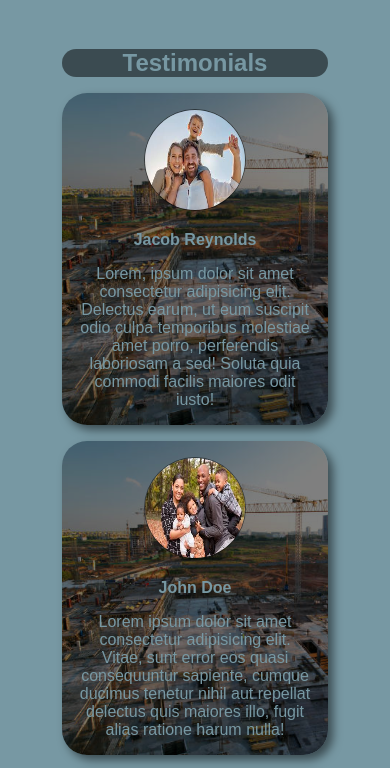
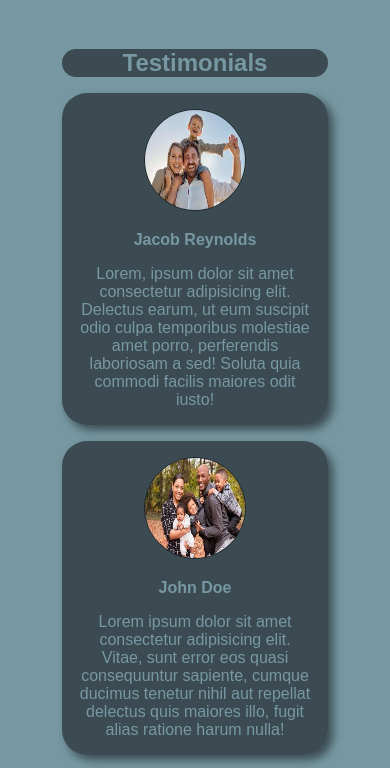
Before and after one commit to HopenJay/Construction, a plain HTML site: page index.html in a window 390 px wide. Shown: the part 1003-1771 px from the top of the page. Drawn offline with Linux system fonts and the light colour scheme.

Commit message:
removed the background pictures butleft themoveablehamburger

```diff
--- a/about.css
+++ b/about.css
@@ -43,14 +43,6 @@ section div{
     /* border: 1px solid #000; */
     background-color: rgba(0, 0, 0, 0.5);
     border-radius: 10px;
-    background-image: url('images/abt_header.jpg');
-    background-blend-mode: overlay;
-    background-repeat: no-repeat;
-    background-size: cover;
-}
-
-.nobg{
-    background-image: none;
 }
 
 section > div p{
--- a/contact.css
+++ b/contact.css
@@ -1,11 +1,2 @@
 @import url("index.css");
 @import url("about.css");
-section div{
-    /* border: 1px solid #000; */
-    background-color: rgba(0, 0, 0, 0.5);
-    border-radius: 10px;
-    background-image: url('images/contact.jpg');
-    background-blend-mode: overlay;
-    background-repeat: no-repeat;
-    background-size: cover;
-}
--- a/index.css
+++ b/index.css
@@ -120,10 +120,6 @@ h2{
     box-shadow: 5px 5px 10px rgba(0, 0, 0, 0.5);
     background-color: rgba(0, 0, 0, 0.5);
     padding: 1em;
-    background-image: url('images/const_site.jpg');
-    background-blend-mode: overlay;
-    background-repeat: no-repeat;
-    background-size: cover;
 }
 
 .name{
```
Also changed, not shown: about.html (+2 -2 lines).
